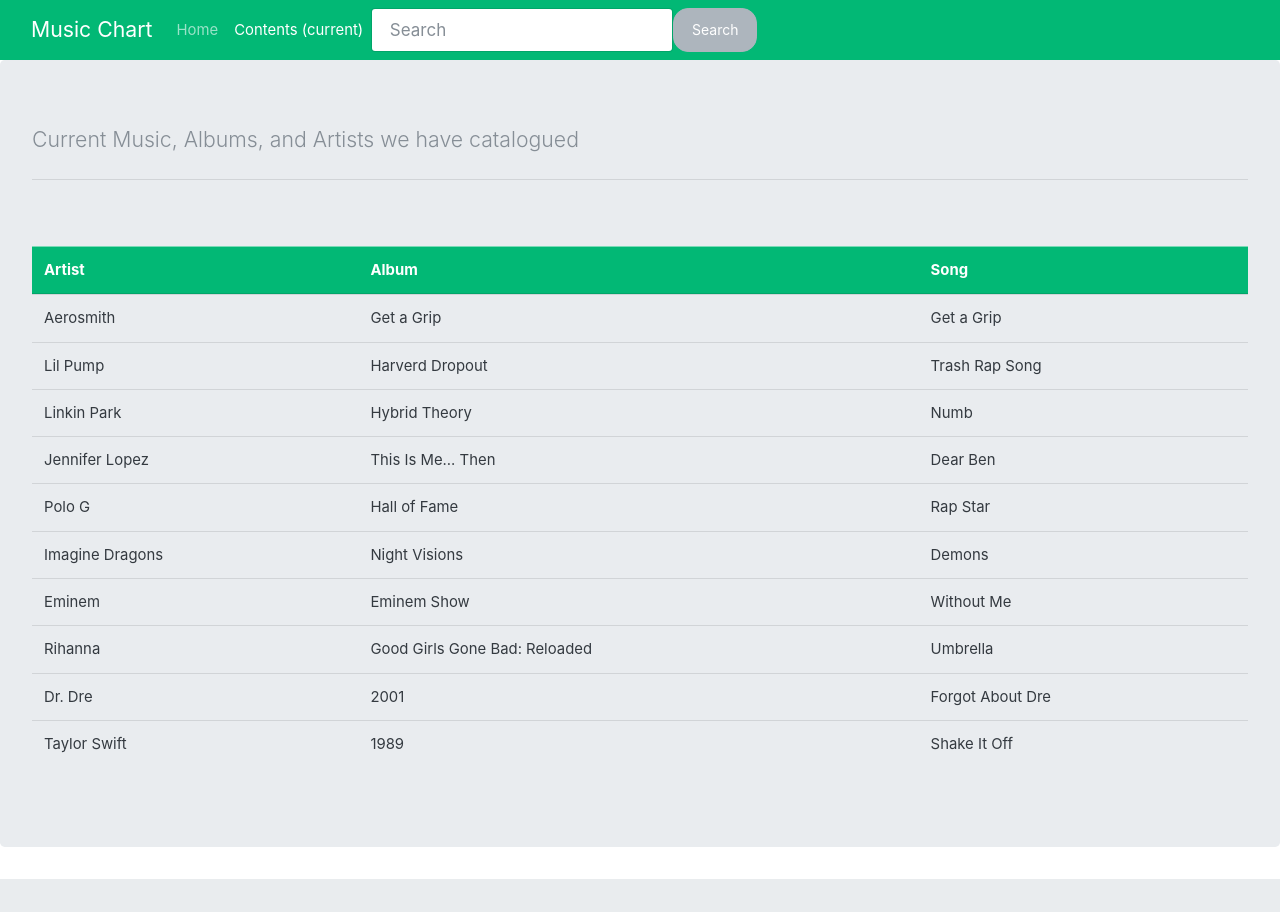
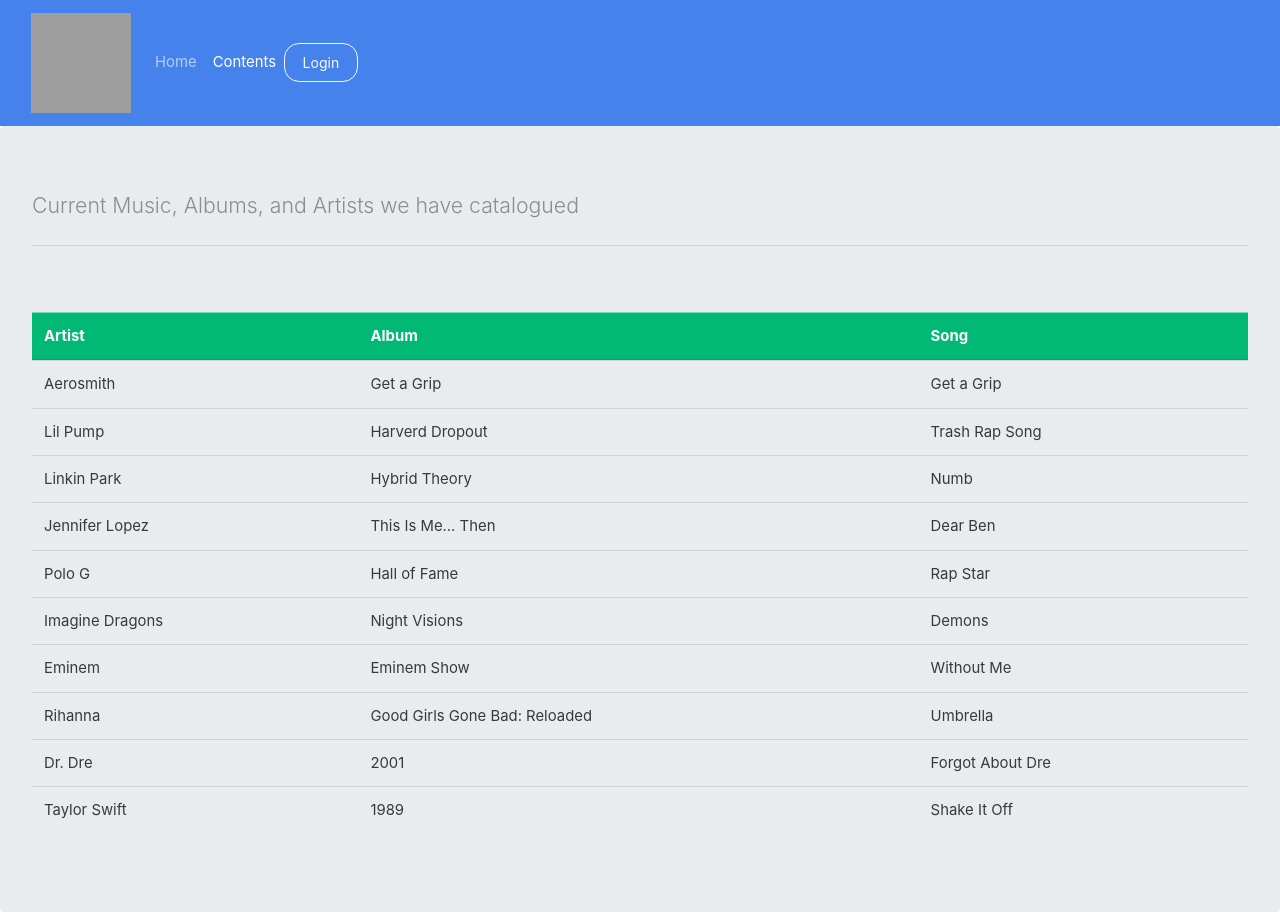
Before and after one commit to bluethunder7101/Music-Chart, a PHP site: page /contents.php in a window 1280 px wide. Shown: the top 912 px of the page. Before the commit the page ends 879 px from the top, so only its background shows below. Run offline with PHP 8.4, Linux system fonts and the light colour scheme; data comes from the database, SQL or seed files in the repository; grey boxes are pictures that could not be loaded.

Commit message:
Css updates to navbar.

```diff
--- a/contents.php
+++ b/contents.php
@@ -13,24 +13,27 @@
 
 <body>
     <!-- START -- Add HTML code for the top menu section (navigation bar) -->
-	<nav class="navbar navbar-expand-lg navbar-dark bg-dark">
+	 <nav class="navbar navbar-expand-lg navbar-dark bg-primary">
         <div class="container-fluid">
-			<a class="navbar-brand" href="#">Music Chart</a>
-			<button class="navbar-toggler" type="button" data-bs-toggle="collapse" data-bs-target="#navbarColor02" aria-controls="navbarColor02" aria-expanded="false" aria-label="Toggle navigation">
+         <a class="navbar-brand"><img id="charted-logo" src="charted-1.png"width="100px" height="100px" ></a>
+         <button class="navbar-toggler" type="button" data-bs-toggle="collapse" data-bs-target="#navbarColor01" aria-controls="navbarColor01" aria-expanded="false" aria-label="Toggle navigation">
           <span class="navbar-toggler-icon"></span>
           </button>
 
-			<div class="collapse navbar-collapse" id="navbarColor02">
+      <div class="collapse navbar-collapse" id="navbarColor01">
         <ul class="navbar-nav me-auto">
           <li class="nav-item">
-						<a class="nav-link" href="index.php">Home</a>
-					</li>
-					<li class="nav-item active">
-						<a class="nav-link" href="contents.php">Contents
-							<span class="visually-hidden">(current)</span>
+            <a class="nav-link" href="index.php">Home
+              <span class="visually-hidden"></span>
             </a>
           </li>
-					<!-- <li class="nav-item dropdown">
+          <li class="nav-item">
+            <a class="nav-link active" href="contents.php">Contents</a>
+          </li>
+          <li class="nav-item">
+            <a class="btn btn-outline-light" href="#">Login</a>
+          </li>
+        <!--  <li class="nav-item dropdown">
             <a class="nav-link dropdown-toggle" data-bs-toggle="dropdown" href="#" role="button" aria-haspopup="true" aria-expanded="false">Dropdown</a>
             <div class="dropdown-menu">
               <a class="dropdown-item" href="#">Action</a>
@@ -41,10 +44,6 @@
             </div>
           </li> -->
         </ul>
-				<form class="d-flex">
-					<input class="form-control me-sm-2" type="text" placeholder="Search">
-					<button class="btn btn-secondary my-2 my-sm-0" type="submit">Search</button>
-				</form>
         </div>
       </div>
     </nav>
```
Also changed, not shown: index.php (+10 -7 lines). Lines whose indentation alone changed are shown as unchanged.
